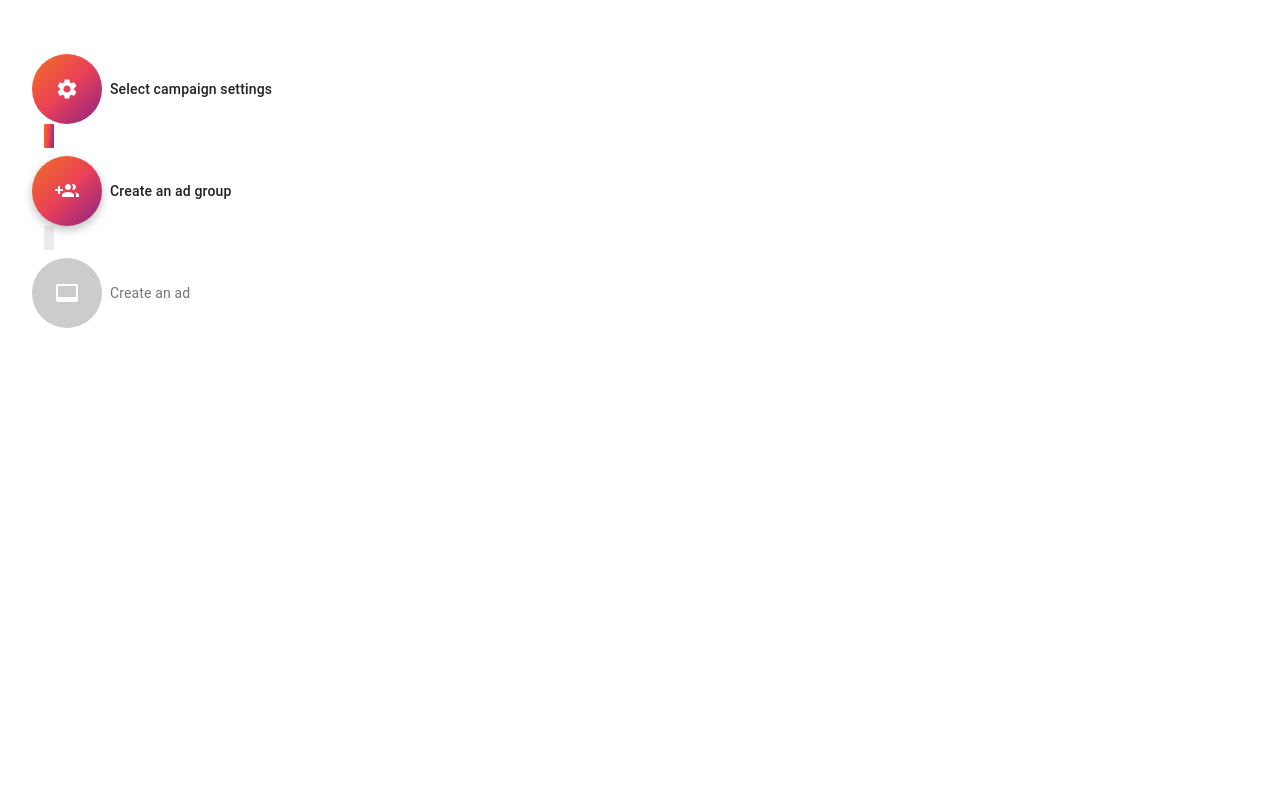
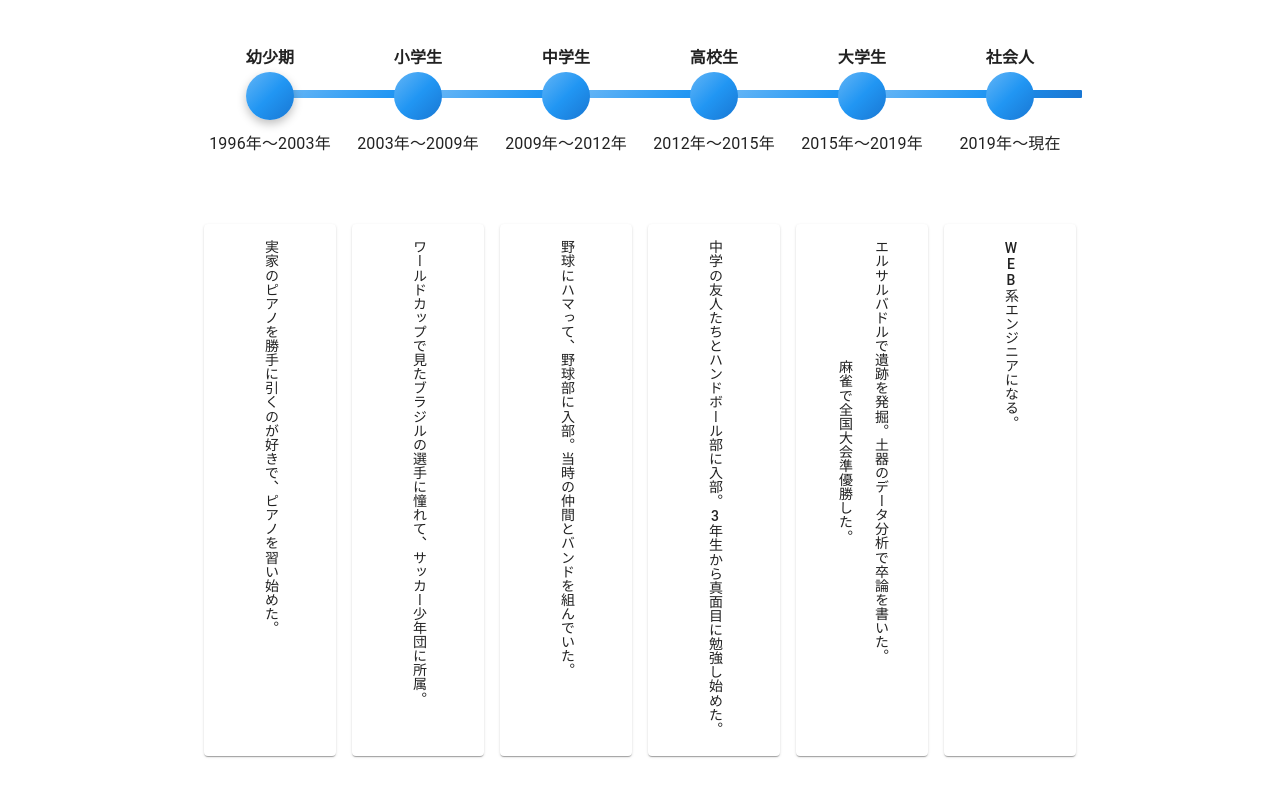
Before and after one commit to sesame-goma/myself, a Next.js app: page /History in a window 1280 px wide. Shown: the top 796 px of the page. Built offline with nearby package versions, Linux system fonts and the light colour scheme.

Commit message:
Historyページの実装と全体のリファクタ

```diff
--- a/pages/History.tsx
+++ b/pages/History.tsx
@@ -2,94 +2,47 @@ import React from 'react';
 import { makeStyles, Theme, createStyles, withStyles } from '@material-ui/core/styles';
 import clsx from 'clsx';
 import {
-  Button,
   Box,
+  Card,
+  CardActionArea,
+  CardContent,
   Stepper,
   Step,
   StepLabel,
   StepConnector,
+  Icon,
   Typography,
  } from '@material-ui/core';
-import SettingsIcon from '@material-ui/icons/Settings';
-import GroupAddIcon from '@material-ui/icons/GroupAdd';
-import VideoLabelIcon from '@material-ui/icons/VideoLabel';
 import { StepIconProps } from '@material-ui/core/StepIcon';
 
-const ColorlibConnector = withStyles({
-  alternativeLabel: {
-    top: 0,
-  },
+const loader = require('fg-loadcss');
+
+const ColorlibConnector = withStyles(({ palette }) => {
+  const gradient = palette.info;
+  return {
     active: {
       '& $line': {
-      backgroundImage:
-        'linear-gradient( 95deg,rgb(242,113,33) 0%,rgb(233,64,87) 50%,rgb(138,35,135) 100%)',
-    },
-  },
-  completed: {
-    '& $line': {
-      backgroundImage:
-        'linear-gradient( 95deg,rgb(242,113,33) 0%,rgb(233,64,87) 50%,rgb(138,35,135) 100%)',
+        // アクティブの時のスタイルを指定すると当たる
+        // boxShadow: '0 4px 10px 0 rgba(0,0,0,.25)',
       },
     },
     line: {
-    width: 10,
-    height: 6,
+      marginTop: 34,
+      width: 200,
+      height: 8,
       border: 5,
-    backgroundColor: '#eaeaf0',
       borderRadius: 1,
+      backgroundImage:
+        `linear-gradient(135deg, ${gradient.light} 0%, ${gradient.main} 50%, ${gradient.dark} 100%);`
     },
+  };
 })(StepConnector);
 
-const useColorlibStepIconStyles = makeStyles({
+const useStyles = makeStyles((theme: Theme) => {
+  const gradient = theme.palette.info;
+  return createStyles({
     root: {
-    backgroundColor: '#ccc',
-    zIndex: 1,
-    color: '#fff',
-    width: 70,
-    height: 70,
-    display: 'flex',
-    borderRadius: '50%',
-    justifyContent: 'center',
-    alignItems: 'center',
-  },
-  active: {
-    backgroundImage:
-      'linear-gradient( 136deg, rgb(242,113,33) 0%, rgb(233,64,87) 50%, rgb(138,35,135) 100%)',
-    boxShadow: '0 4px 10px 0 rgba(0,0,0,.25)',
-  },
-  completed: {
-    backgroundImage:
-      'linear-gradient( 136deg, rgb(242,113,33) 0%, rgb(233,64,87) 50%, rgb(138,35,135) 100%)',
-  },
-});
-
-function ColorlibStepIcon(props: StepIconProps) {
-  const classes = useColorlibStepIconStyles();
-  const { active, completed } = props;
-
-  const icons: { [index: string]: React.ReactElement } = {
-    1: <SettingsIcon />,
-    2: <GroupAddIcon />,
-    3: <VideoLabelIcon />,
-  };
-
-  return (
-    <div
-      className={clsx(classes.root, {
-        [classes.active]: active,
-        [classes.completed]: completed,
-      })}
-    >
-      {icons[String(props.icon)]}
-    </div>
-  );
-}
-
-const useStyles = makeStyles((theme: Theme) =>
-  createStyles({
-    root: {
-      marginTop: 30,
-      // width: '100%',
+      marginTop: 20,
     },
     stepBox: {
       display: 'flex',
@@ -97,70 +50,164 @@ const useStyles = makeStyles((theme: Theme) =>
       justifyContent: 'center',
       alignItems: 'center',
     },
-    button: {
-      // marginRight: theme.spacing(1),
+    stepper: {
+      flexDirection: 'row',
+      justifyContent: 'center',
+      alignItems: 'stretch',
     },
-    instructions: {
-      marginTop: theme.spacing(1),
-      marginBottom: theme.spacing(1),
+    stepTitle: {
+      fontWeight: 'bold',
     },
-  }),
-);
+    captionCard: {
+      width: 100,
+      height: 500,
+      display: 'flex',
+      flex: 1,
+      justifyContent: 'top',
+      alignItems: 'center',
+      writingMode: 'vertical-rl',
+      textOrientation: 'upright',
+    },
+    iconArea: {
+      marginBottom: 50,
+      zIndex: 1,
+      display: 'flex',
+      flexDirection: 'column',
+      justifyContent: 'center',
+      alignItems: 'center',
+    },
+    iconCircle: {
+      marginBottom: 10,
+      width: 48,
+      height: 48,
+      borderRadius: '50%',
+      display: 'flex',
+      justifyContent: 'center',
+      alignItems: 'center',
+      backgroundImage:
+        `linear-gradient(135deg, ${gradient.light} 0%, ${gradient.main} 50%, ${gradient.dark} 100%);`
+    },
+    icon: {
+      color: 'white',
+      marginLeft: '6%',
+      marginBottom: '2%',
+    },
+    active: {
+      boxShadow: '0 4px 10px 0 rgba(0,0,0,.25)',
+    },
+  });
+});
 
-function getSteps() {
-  return ['Select campaign settings', 'Create an ad group', 'Create an ad'];
-}
+const steps = [
+  {
+    title: '幼少期',
+    duration: '1996年〜2003年',
+    caption: (<div>
+      <p>実家のピアノを勝手に引くのが好きで、ピアノを習い始めた。</p>
+    </div>),
+    className: 'fas fa-baby',
+    iconStyleAdjuster: { marginLeft: '10%' }
+  },
+  {
+    title: '小学生',
+    duration: '2003年〜2009年',
+    caption: (<div>
+      <p>ワールドカップで見たブラジルの選手に憧れて、サッカー少年団に所属。</p>
+    </div>),
+    className: 'fas fa-child',
+    iconStyleAdjuster: { marginLeft: '10%' }
+  },
+  {
+    title: '中学生',
+    duration: '2009年〜2012年',
+    caption: (<div>
+      <p>野球にハマって、野球部に入部。当時の仲間とバンドを組んでいた。</p>
+    </div>),
+    className: 'fas fa-running',
+  },
+  {
+    title: '高校生',
+    duration: '2012年〜2015年',
+    caption: (<div>
+      <p>中学の友人たちとハンドボール部に入部。3年生から真面目に勉強し始めた。</p>
+    </div>),
+    className: 'fas fa-user-edit',
+    iconStyleAdjuster: { width: '100%', marginLeft: '40%' }
+  },
+  {
+    title: '大学生',
+    duration: '2015年〜2019年',
+    caption: (<div>
+      <p>エルサルバドルで遺跡を発掘。土器のデータ分析で卒論を書いた。</p>
+      <p>麻雀で全国大会準優勝した。</p>
+    </div>),
+    className: 'fas fa-user-graduate',
+  },
+  {
+    title: '社会人',
+    duration: '2019年〜現在',
+    caption: (<div>
+      <p>WEB系エンジニアになる。</p>
+    </div>),
+    // className: 'fas fa-laptop-code',
+    className: 'fas fa-user-tie',
+  },
+];
 
-function getStepContent(step: number) {
-  switch (step) {
-    case 0:
-      return 'Select campaign settings...';
-    case 1:
-      return 'What is an ad group anyways?';
-    case 2:
-      return 'This is the bit I really care about!';
-    default:
-      return 'Unknown step';
-  }
-}
-
-export default function History() {
+const History = () => {
   const classes = useStyles();
-  const [activeStep, setActiveStep] = React.useState(1);
-  const steps = getSteps();
-
-  const handleNext = () => {
-    setActiveStep(prevActiveStep => prevActiveStep + 1);
-  };
-
-  const handleBack = () => {
-    setActiveStep(prevActiveStep => prevActiveStep - 1);
-  };
-
-  const handleReset = () => {
-    setActiveStep(0);
-  };
-
+  const [activeStep, setActiveStep] = React.useState(0);
   return (
     <div className={classes.root}>
-      {/* <Box className={classes.stepBox}> */}
+      <Box className={classes.stepBox}>
         <Stepper
           activeStep={activeStep}
           connector={<ColorlibConnector />}
-          orientation='vertical'
-          // className={classes.stepBox}
+          className={classes.stepper}
+          nonLinear
+          alternativeLabel
         >
-          {steps.map(label => (
-            <Step key={label}>
+          {steps.map((item, index) => (
+            <Step
+              key={item.title}
+              onMouseOver={() => setActiveStep(index)}
+            >
               <StepLabel
-                StepIconComponent={ColorlibStepIcon}
+                StepIconComponent={(props: StepIconProps) => {
+                  const { active } = props;
+                  return (
+                    <div className={classes.iconArea}>
+                      <Typography variant='subtitle1' className={classes.stepTitle}>
+                        {item.title}
+                      </Typography>
+                      <div className={clsx(classes.iconCircle, { [classes.active]: active })}>
+                        <Icon
+                          className={clsx(item.className, classes.icon)}
+                          style={'iconStyleAdjuster' in item ? item.iconStyleAdjuster : {}}
+                        />
+                      </div>
+                      <Typography variant='subtitle1'>
+                        {item.duration}
+                      </Typography>
+                    </div>
+                  );
+                }}
               >
-                {label}
+                <Card >
+                  <CardActionArea>
+                    <CardContent className={classes.captionCard}>
+                      <Typography variant='subtitle2'>
+                        {item.caption}
+                      </Typography>
+                    </CardContent>
+                  </CardActionArea>
+                </Card>
               </StepLabel>
             </Step>
           ))}
         </Stepper>
-      {/* </Box> */}
+      </Box>
     </div>
   );
 }
+export default History;
```
Also changed, not shown: pages/About.tsx (+18 -18 lines), pages/Contact.tsx (added, +98 -0 lines), pages/Skill.tsx (+27 -45 lines), pages/Welcome.tsx (+5 -15 lines), pages/index.tsx (+73 -76 lines). Lines whose indentation alone changed are shown as unchanged.
